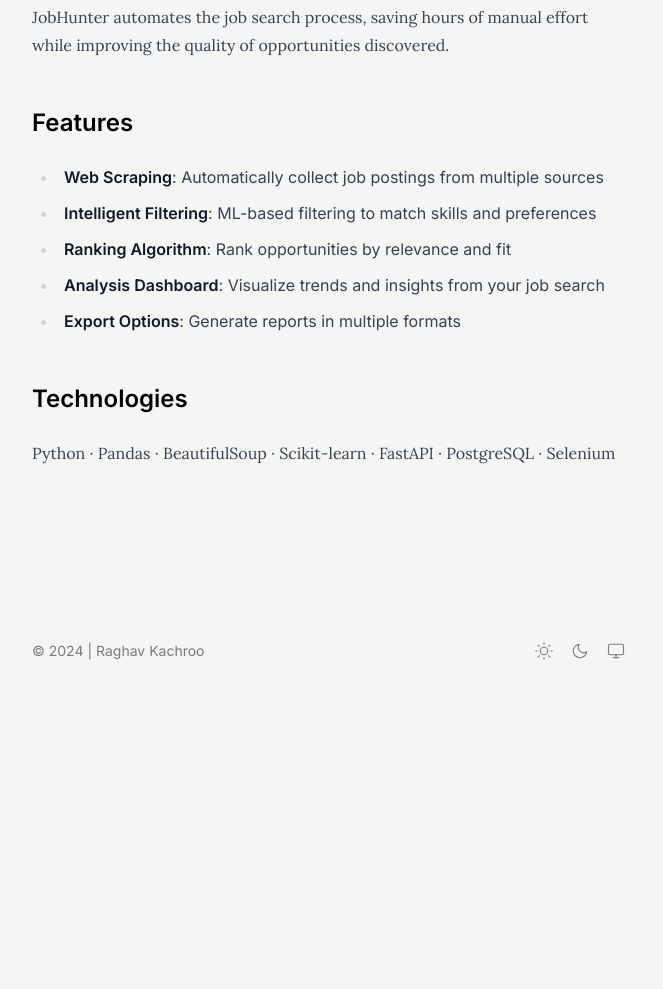
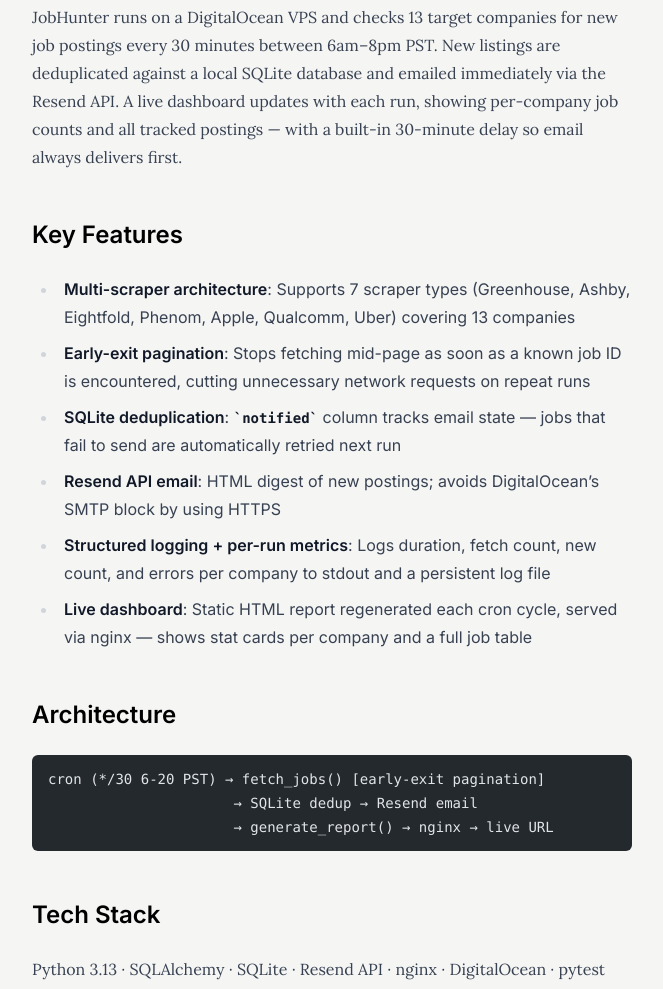
Before and after one commit to Mister-Raggs/Mister-Raggs.github.io, an Astro site: page /projects/jobhunter in a window 1280 px wide. Shown: the part 391-1380 px from the top of the page, without its empty margins (308-971 px from the left). Before the commit the page ends 1078 px from the top, so only its background shows below. Built offline with nearby package versions, Linux system fonts and the light colour scheme; Astro itself is replaced by a stand-in of ours; code samples lack their colours; a web font is replaced by a local one.

Commit message:
update JobHunter project page with accurate description and live demo link

````diff
--- a/src/content/projects/jobhunter/index.md
+++ b/src/content/projects/jobhunter/index.md
@@ -1,23 +1,33 @@
 ---
 title: "JobHunter"
-description: "End-to-end job search automation and analysis tool that scrapes, filters, and ranks opportunities using ML."
-date: "Dec 15 2025"
+description: "Automated job scraper that monitors 13 companies every 30 minutes, deduplicates postings in SQLite, and emails new listings via Resend API — deployed on a DigitalOcean VPS with a live dashboard."
+date: "Apr 9 2026"
+demoURL: "http://167.172.216.126"
 repoURL: "https://github.com/mister-raggs/JobHunter"
-tags: ["Python", "FastAPI"]
+tags: ["Python", "SQLite", "SQLAlchemy", "Web Scraping", "DigitalOcean"]
 ---
 
 ## Overview
 
-JobHunter automates the job search process, saving hours of manual effort while improving the quality of opportunities discovered.
+JobHunter runs on a DigitalOcean VPS and checks 13 target companies for new job postings every 30 minutes between 6am–8pm PST. New listings are deduplicated against a local SQLite database and emailed immediately via the Resend API. A live dashboard updates with each run, showing per-company job counts and all tracked postings — with a built-in 30-minute delay so email always delivers first.
 
-## Features
+## Key Features
 
-- **Web Scraping**: Automatically collect job postings from multiple sources
-- **Intelligent Filtering**: ML-based filtering to match skills and preferences
-- **Ranking Algorithm**: Rank opportunities by relevance and fit
-- **Analysis Dashboard**: Visualize trends and insights from your job search
-- **Export Options**: Generate reports in multiple formats
+- **Multi-scraper architecture**: Supports 7 scraper types (Greenhouse, Ashby, Eightfold, Phenom, Apple, Qualcomm, Uber) covering 13 companies
+- **Early-exit pagination**: Stops fetching mid-page as soon as a known job ID is encountered, cutting unnecessary network requests on repeat runs
+- **SQLite deduplication**: `notified` column tracks email state — jobs that fail to send are automatically retried next run
+- **Resend API email**: HTML digest of new postings; avoids DigitalOcean's SMTP block by using HTTPS
+- **Structured logging + per-run metrics**: Logs duration, fetch count, new count, and errors per company to stdout and a persistent log file
+- **Live dashboard**: Static HTML report regenerated each cron cycle, served via nginx — shows stat cards per company and a full job table
 
-## Technologies
+## Architecture
 
-Python · Pandas · BeautifulSoup · Scikit-learn · FastAPI · PostgreSQL · Selenium
+```
+cron (*/30 6-20 PST) → fetch_jobs() [early-exit pagination]
+                      → SQLite dedup → Resend email
+                      → generate_report() → nginx → live URL
+```
+
+## Tech Stack
+
+Python 3.13 · SQLAlchemy · SQLite · Resend API · nginx · DigitalOcean · pytest
````
